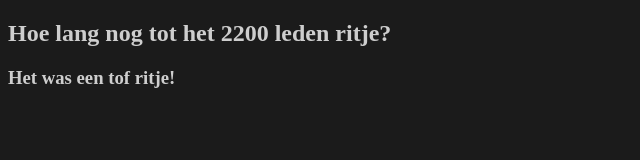
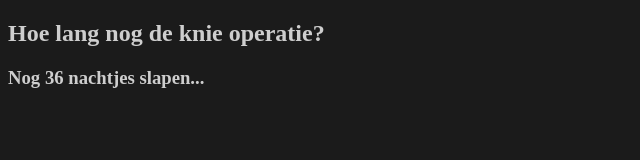
Before and after one commit to CrustaShrimp/Motorfietsen, a plain HTML site: page index.html in a window 1280 px wide. Shown: the whole page, without its empty margins (0-640 px from the left). Drawn offline with Linux system fonts and the light colour scheme.

Commit message:
Update index.html

```diff
--- a/index.html
+++ b/index.html
@@ -2,8 +2,7 @@
 <html>
   <head>
     <meta charset="UTF-8">
-    <!--<title>Heeft Ben zijn rijbewijs al terug?</title>-->
-    <title>2200 leden ritje</title>
+    <title>Heeft Mr. Full titanium zijn knie operatie al gehad?</title>
 	<style>
 	body{
    	color: #CECECE;
@@ -12,9 +11,8 @@
    </style>
   </head>
   <body>
-
     <!--<h2>Heeft Ben zijn rijbewijs al terug:</h2>-->
-    <h2>Hoe lang nog tot het 2200 leden ritje?</h2>
+    <h2>Hoe lang nog de knie operatie?</h2>
     <!--<h1><span class="answertext" id="answer"></span></h1>-->
     <h3><span id="datetime"></span></h3>
 
@@ -24,9 +22,9 @@
 	  {
         // create a new `Date` object
         const now = new Date();
-        const rbw = new Date("2024-08-04");
+        const duedate = new Date("2025-01-30");
 
-		let Difference_In_Time = rbw.getTime() - now.getTime();
+		let Difference_In_Time = duedate.getTime() - now.getTime();
 		let Difference_In_Days = Math.ceil(Difference_In_Time / (1000 * 3600 * 24));
 		if (Difference_In_Days > 1)
 		{
@@ -44,13 +42,13 @@
 		{
 			//document.querySelector('#answer').textContent = "Ja, of hij is onderweg!";
 			//document.querySelector('#answer').style.color = "green";
-			document.querySelector('#datetime').textContent = "Stap op en rijd!";
+			document.querySelector('#datetime').textContent = "Operatie gaande...&#129310;";
 		}
 	        else
 		{
 			//document.querySelector('#answer').textContent = "Ja, of hij is onderweg!";
 			//document.querySelector('#answer').style.color = "green";
-			document.querySelector('#datetime').textContent = "Het was een tof ritje!";
+			document.querySelector('#datetime').textContent = "Operatie geweest!";
 		}
       }
       // call initially:
```
